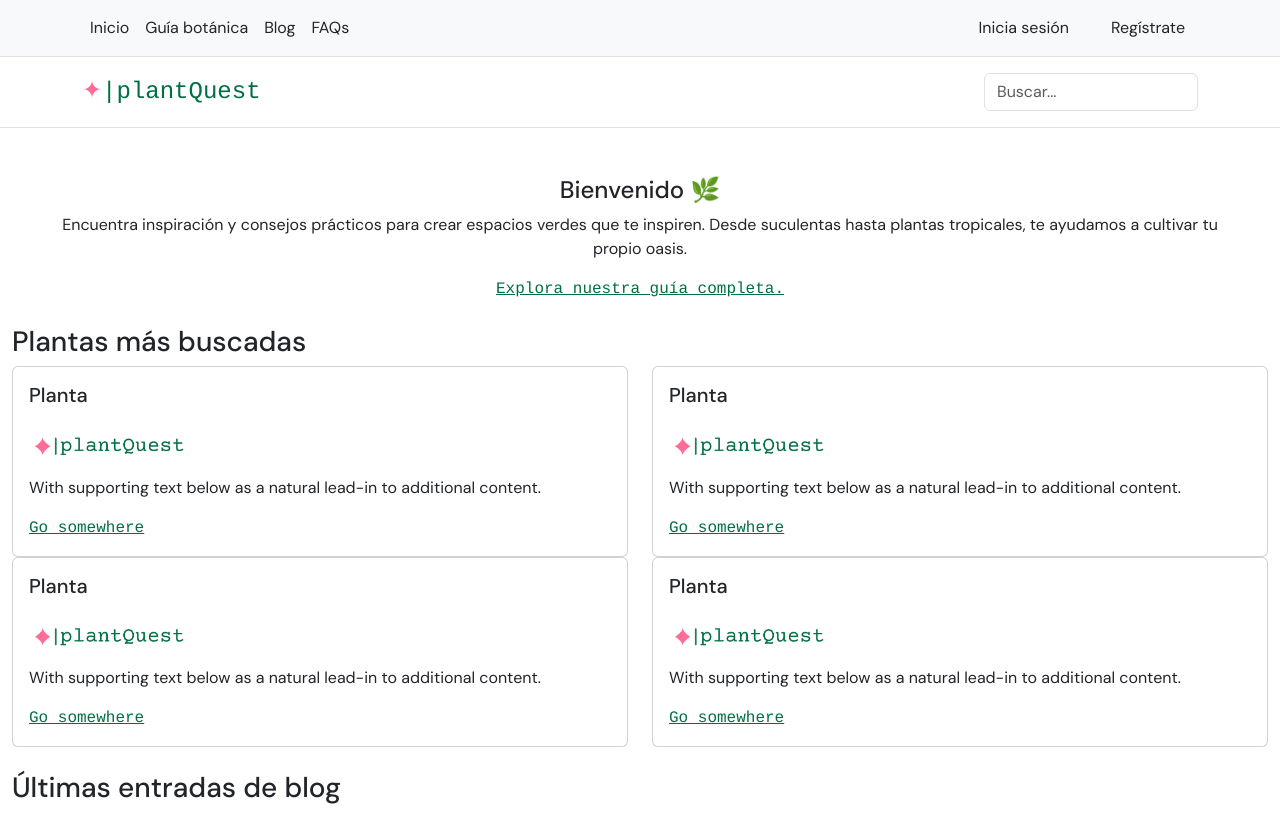
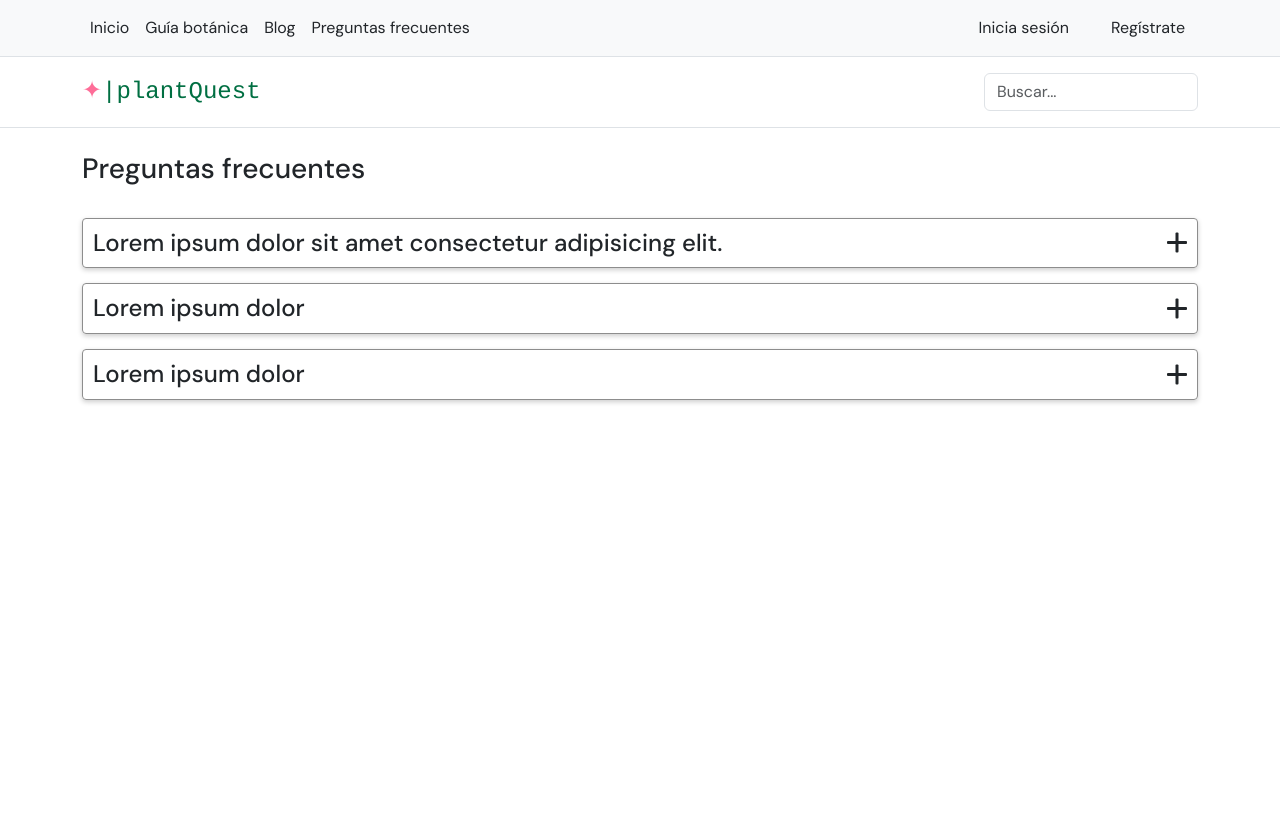
Before and after one commit to cmardom/plantquest_back, an Angular app in the folder src/main/angular/app-front/: page /faq in a window 1280 px wide. Before the commit this address led to /home. Built offline with nearby package versions, Linux system fonts and the light colour scheme.

Commit message:
html y css faqs

```diff
--- a/src/main/angular/app-front/src/app/app.routes.ts
+++ b/src/main/angular/app-front/src/app/app.routes.ts
@@ -5,6 +5,7 @@ import {LoginComponent} from "./login/login.component";
 import {SigninComponent} from "./signin/signin.component";
 import {PerfilComponent} from "./perfil/perfil.component";
 import {BlogComponent} from "./blog/blog.component";
+import {FaqComponent} from "./faq/faq.component";
 
 export const routes: Routes = [
   {path:'home', component: LandingComponent},
@@ -13,6 +14,8 @@ export const routes: Routes = [
   {path: 'singin', component: SigninComponent},
   {path: 'perfil', component: PerfilComponent},
   {path: 'blog', component: BlogComponent},
+  {path: 'faq', component: FaqComponent},
+
 
 
 
--- a/src/main/angular/app-front/src/app/blog/blog.component.html
+++ b/src/main/angular/app-front/src/app/blog/blog.component.html
@@ -1,29 +1,30 @@
 
 <div class="container mb80 align-content-lg-start">
-  <h4>Blog</h4>
+  <h3>Blog</h3>
 
   <div class="page-timeline">
     <div class="vtimeline-point">
+
       <div class="vtimeline-icon">
         <i class="fa fa-image"></i>
       </div>
       <div class="vtimeline-block">
         <span class="vtimeline-date">June 25, 2020</span><div class="vtimeline-content">
         <a href="#"><img src="https://via.placeholder.com/700x400" alt="" class="img-fluid mb20"></a>
-        <a href="#"><h3>Standard post title</h3></a>
+        <a href="#"><h2>Standard post title</h2></a>
         <ul class="post-meta list-inline">
 
           <li class="list-inline-item">
-            <i class="fa fa-calendar-o"></i> <a href="#">25 June 2020</a>
+            <i class="fa fa-calendar-o"></i> <a class="botonCustom" href="#">25 June 2020</a>
           </li>
           <li class="list-inline-item">
-            <i class="fa fa-tags"></i> <a href="#">Bootstrap4</a>
+            <i class="fa fa-tags"></i> <a class="botonCustom" href="#">Bootstrap4</a>
           </li>
         </ul>
         <p>
           Lorem ipsum dolor sit amet, consectetur adipiscing elit. Curabitur in iaculis ex. Etiam volutpat laoreet urna. Morbi ut tortor nec nulla commodo malesuada sit amet vel lacus. Fusce eget efficitur libero. Morbi dapibus porta quam laoreet placerat.
         </p><br>
-        <a href="#" class="btn btn-outline-secondary btn-sm">Read More</a>
+        <a href="#" class="btn btn-outline-success btn-sm">Read More</a>
       </div>
       </div>
     </div>
@@ -35,19 +36,19 @@
       <div class="vtimeline-block">
         <span class="vtimeline-date">June 25, 2020</span><div class="vtimeline-content">
 
-        <a href="#"><h3>Standard post title</h3></a>
+        <a href="#"><h2>Standard post title</h2></a>
         <ul class="post-meta list-inline">
           <li class="list-inline-item">
-            <i class="fa fa-calendar-o"></i> <a href="#">25 June 2020</a>
+            <i class="fa fa-calendar-o"></i> <a class="botonCustom" href="#">25 June 2020</a>
           </li>
           <li class="list-inline-item">
-            <i class="fa fa-tags"></i> <a href="#">Bootstrap4</a>
+            <i class="fa fa-tags"></i> <a class="botonCustom" href="#">Bootstrap4</a>
           </li>
         </ul>
         <p>
           Lorem ipsum dolor sit amet, consectetur adipiscing elit. Curabitur in iaculis ex. Etiam volutpat laoreet urna. Morbi ut tortor nec nulla commodo malesuada sit amet vel lacus. Fusce eget efficitur libero. Morbi dapibus porta quam laoreet placerat.
         </p><br>
-        <a href="#" class="btn btn-outline-secondary btn-sm">Read More</a>
+        <a href="#" class="btn btn-outline-success btn-sm">Read More</a>
       </div>
       </div>
     </div>
@@ -58,19 +59,19 @@
       <div class="vtimeline-block">
         <span class="vtimeline-date">June 25, 2020</span><div class="vtimeline-content">
         <a href="#"><img src="https://via.placeholder.com/700x400" alt="" class="img-fluid mb20"></a>
-        <a href="#"><h3>Standard post title</h3></a>
+        <a href="#"><h2>Standard post title</h2></a>
         <ul class="post-meta list-inline">
           <li class="list-inline-item">
-            <i class="fa fa-calendar-o"></i> <a href="#">25 June 2020</a>
+            <i class="fa fa-calendar-o"></i> <a class="botonCustom" href="#">25 June 2020</a>
           </li>
           <li class="list-inline-item">
-            <i class="fa fa-tags"></i> <a href="#">Bootstrap4</a>
+            <i class="fa fa-tags"></i> <a class="botonCustom" href="#">Bootstrap4</a>
           </li>
         </ul>
         <p>
           Lorem ipsum dolor sit amet, consectetur adipiscing elit. Curabitur in iaculis ex. Etiam volutpat laoreet urna. Morbi ut tortor nec nulla commodo malesuada sit amet vel lacus. Fusce eget efficitur libero. Morbi dapibus porta quam laoreet placerat.
         </p><br>
-        <a href="#" class="btn btn-outline-secondary btn-sm">Read More</a>
+        <a href="#" class="btn btn-outline-success btn-sm">Read More</a>
       </div>
       </div>
     </div>
--- a/src/main/angular/app-front/src/app/blog/blog.component.scss
+++ b/src/main/angular/app-front/src/app/blog/blog.component.scss
@@ -1,7 +1,16 @@
 *{
-  font-family: "DM Sans";
+  font-family: "DM Sans", sans-serif;
 }
 
+.botonCustom{
+  font-family: Courier;
+  color: #006F42;
+
+
+}
+.botonCustom:hover{
+  color: #FE6D98;
+}
 
 body{
   margin-top:20px;
@@ -60,7 +69,7 @@ Timeline
   box-shadow: 0 2px 2px 0 rgba(0,0,0,0.2),0 6px 10px 0 rgba(0,0,0,0.3);
 }
 
-.vtimeline-content h3 {
+.vtimeline-content h2 {
   font-size: 1.5em;
   font-weight: 600;
   display: inline-block;
@@ -116,7 +125,7 @@ Timeline
 .post-meta li:not(:last-child) {
   margin-right: 10px;
 }
-h3 {
+h2 {
   color: #252525;
   font-weight: 700;
   font-variant-ligatures: common-ligatures;
--- /dev/null
+++ b/src/main/angular/app-front/src/app/faq/faq.component.html
@@ -0,0 +1,45 @@
+<div class="container">
+  <h3>Preguntas frecuentes</h3>
+  <br>
+  <div class="details">
+    <details class="details__container">
+      <summary class="details__summary">
+        <!-- The title -->
+        <h4 class="details__title"> Lorem ipsum dolor sit amet consectetur adipisicing elit.</h4>
+      </summary>
+    </details>
+    <!-- The content -->
+    <div class="details__desc">
+      <div class="details__desc-inner">
+        Sweet roll donut bonbon cheesecake pudding ice cream oat cake chocolate apple pie. Marshmallow sweet roll muffin macaroon donut. Tootsie roll cupcake cotton candy jujubes apple pie apple pie jelly beans. Marshmallow jelly-o marzipan caramels pudding icing toffee lemon drops carrot cake.
+      </div>
+    </div>
+  </div>
+  <div class="details">
+    <details class="details__container">
+      <summary class="details__summary">
+        <!-- The title -->
+        <h4 class="details__title">Lorem ipsum dolor</h4>
+      </summary>
+    </details>
+    <!-- The content -->
+    <div class="details__desc">
+      <div class="details__desc-inner">
+        Sweet roll donut bonbon cheesecake pudding ice cream oat cake chocolate apple pie. Marshmallow sweet roll muffin macaroon donut. Tootsie roll cupcake cotton candy jujubes apple pie apple pie jelly beans. Marshmallow jelly-o marzipan caramels pudding icing toffee lemon drops carrot cake.
+      </div>
+    </div>
+  </div>
+  <div class="details">
+    <details class="details__container">
+      <summary class="details__summary">
+        <!-- The title -->
+        <h4 class="details__title">Lorem ipsum dolor</h4>
+      </summary>
+    </details>
+    <!-- The content -->
+    <div class="details__desc">
+      <div class="details__desc-inner">
+        Sweet roll donut bonbon cheesecake pudding ice cream oat cake chocolate apple pie. Marshmallow sweet roll muffin macaroon donut. Tootsie roll cupcake cotton candy jujubes apple pie apple pie jelly beans. Marshmallow jelly-o marzipan caramels pudding icing toffee lemon drops carrot cake.
+      </div>
+    </div>
+  </div>
--- /dev/null
+++ b/src/main/angular/app-front/src/app/faq/faq.component.scss
@@ -0,0 +1,80 @@
+*{
+  font-family: "DM Sans", sans-serif;
+}
+
+.details{
+  --padding: 10px;
+  border: 1px solid #8d8d8d;
+  border-radius: 4px;
+  box-shadow: 0 2px 5px rgba(0,0,0,0.2);
+}
+
+.details + .details{
+  margin-top: 15px;
+}
+
+.details__title{
+  --width: 20px;
+  --height: 3px;
+  --radius: 1px;
+  --color: currentColor;
+  margin:0;
+  padding: var(--padding) calc(var(--width) * 2) var(--padding) var(--padding);
+  cursor: pointer;
+  transition: all .2s ease-in-out;
+  position: relative;
+}
+
+.details__title:before,
+.details__title:after{
+  content:'';
+  display: block;
+  width: var(--width);
+  height: var(--height);
+  background-color: var(--color);
+  position: absolute;
+  border-radius: var(--radius);
+  top: calc(50% - (var(--height) / 2));
+  right: calc(var(--width) / 2);
+  transition: all .2s ease-in-out;
+}
+
+.details__title:after{
+  rotate: 90deg;
+}
+
+.details__container[open] .details__title:before{
+  rotate: 45deg;
+  /* rotate: 135deg; */
+}
+
+.details__container[open] .details__title:after{
+  rotate: 135deg;
+  /* rotate: 225deg; */
+}
+
+.details__container[open] .details__title{
+  background-color: #f3f3f3;
+}
+
+.details__summary::marker{
+  content:'';
+}
+
+.details__desc{
+  display: grid;
+  grid-template-rows: 0fr;
+  transition: all .2s ease-in-out;
+  overflow: hidden;
+  padding-inline: var(--padding);
+  pointer-events: none;
+}
+
+.details__container[open] + .details__desc{
+  grid-template-rows: 1fr;
+  padding-block: var(--padding);
+}
+
+.details__desc-inner{
+  min-height: 0;
+}
--- a/src/main/angular/app-front/src/app/guia/guia.component.html
+++ b/src/main/angular/app-front/src/app/guia/guia.component.html
@@ -1,4 +1,4 @@
-<div class="container-fluid">
+<div class="container">
   <div *ngIf="isLoading">Cargando...</div>
   <div *ngIf="!isLoading" class="row p-4">
     <h3>Guía botánica</h3>
--- a/src/main/angular/app-front/src/app/header/header.component.html
+++ b/src/main/angular/app-front/src/app/header/header.component.html
@@ -4,8 +4,8 @@
     <ul class="nav me-auto">
       <li class="nav-item"><a href="#" class="nav-link link-dark px-2 active">Inicio</a></li>
       <li class="nav-item"><a [routerLink]="['/guia']" href="#guia" class="nav-link link-dark px-2">Guía botánica</a></li>
-      <li class="nav-item"><a [routerLink]="['/blog']" href="#guia" class="nav-link link-dark px-2">Blog</a></li>
-      <li class="nav-item"><a href="#" class="nav-link link-dark px-2">FAQs</a></li>
+      <li class="nav-item"><a [routerLink]="['/blog']" href="#blog" class="nav-link link-dark px-2">Blog</a></li>
+      <li class="nav-item"><a [routerLink]="['/faq']" href="#faq" class="nav-link link-dark px-2">Preguntas frecuentes</a></li>
     </ul>
     <ul class="nav">
       <button type="button" class="btn" (click)="open(content)">Inicia sesión</button>
--- a/src/main/angular/app-front/src/app/landing/landing.component.html
+++ b/src/main/angular/app-front/src/app/landing/landing.component.html
@@ -1,15 +1,17 @@
-<div class="container-fluid">
+<div class="container">
   <div class="row text-center p-4">
     <h4>Bienvenido 🌿</h4>
     <p>
       Encuentra inspiración y consejos prácticos para crear espacios verdes que te inspiren. Desde suculentas hasta plantas tropicales, te ayudamos a cultivar tu propio oasis.
     </p>
     <br>
-    <a class="botonCustom">Explora nuestra guía completa.</a>
+    <a class="botonCustom" [routerLink]="['/guia']" href="#guia">Explora nuestra guía completa.</a>
     <br>
   </div>
 
   <div class="row cartas">
+    <hr>
+
     <h3>Plantas más buscadas</h3>
 
     <div class="col-sm-6">
@@ -55,13 +57,18 @@
         </div>
       </div>
     </div>
+  </div>
+  <br>
+  <div class="text-center">
+    <a href="#" class="btn btn-outline-success">Ver mas</a>
+  </div>
+  <br>
+  <div class="row">
+    <hr>
+    <app-blog></app-blog>
+
+  </div>
+
 
 
 </div>
-<br>
-  <div class="row">
-    <h3>Últimas entradas de blog</h3>
-
-
-  </div>
-</div>
```
Also changed, not shown: src/main/angular/app-front/src/app/faq/faq.component.ts (added, +12 -0 lines), src/main/angular/app-front/src/app/landing/landing.component.ts (+6 -1 lines), 1 other file (tests, documents, lock files or other folders).
